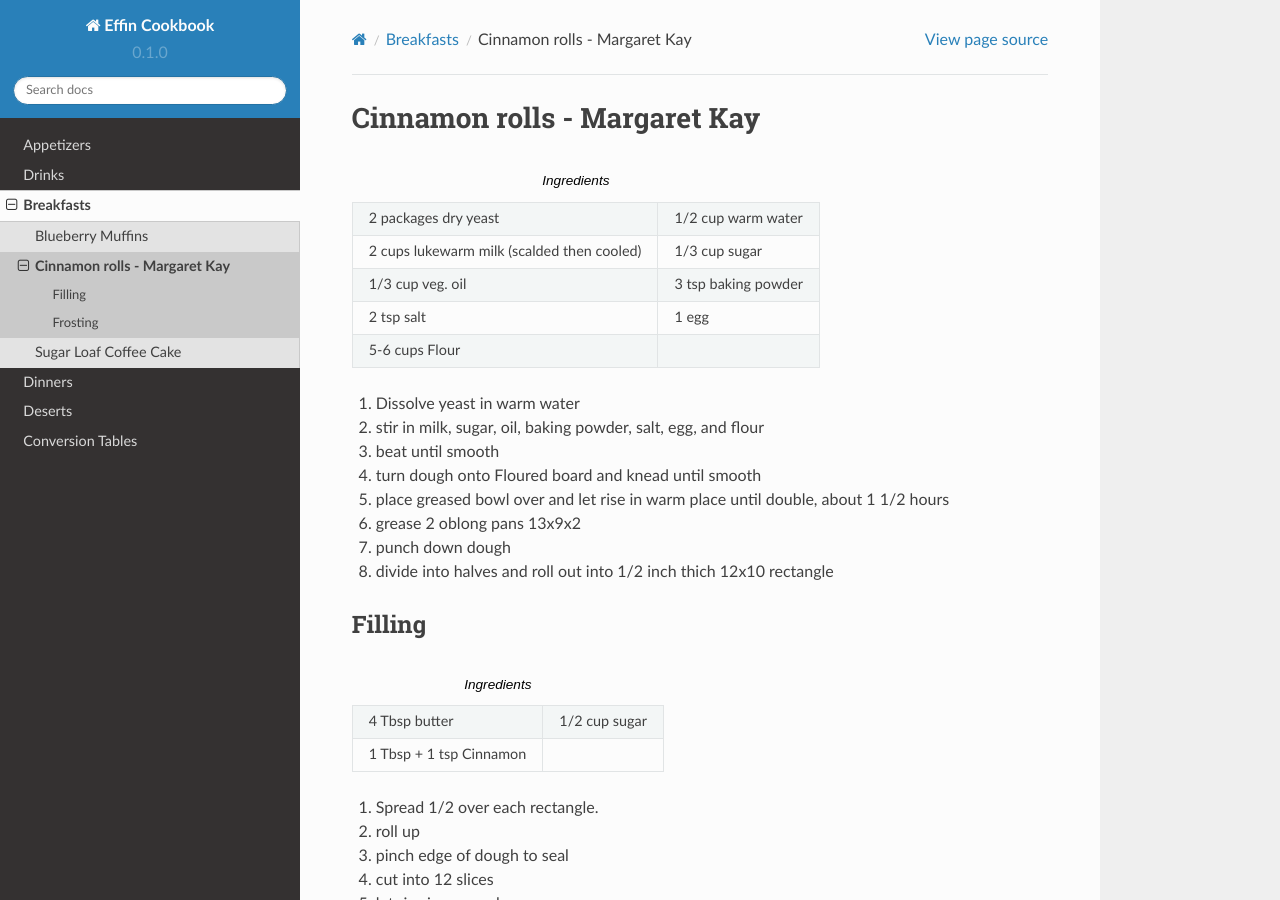
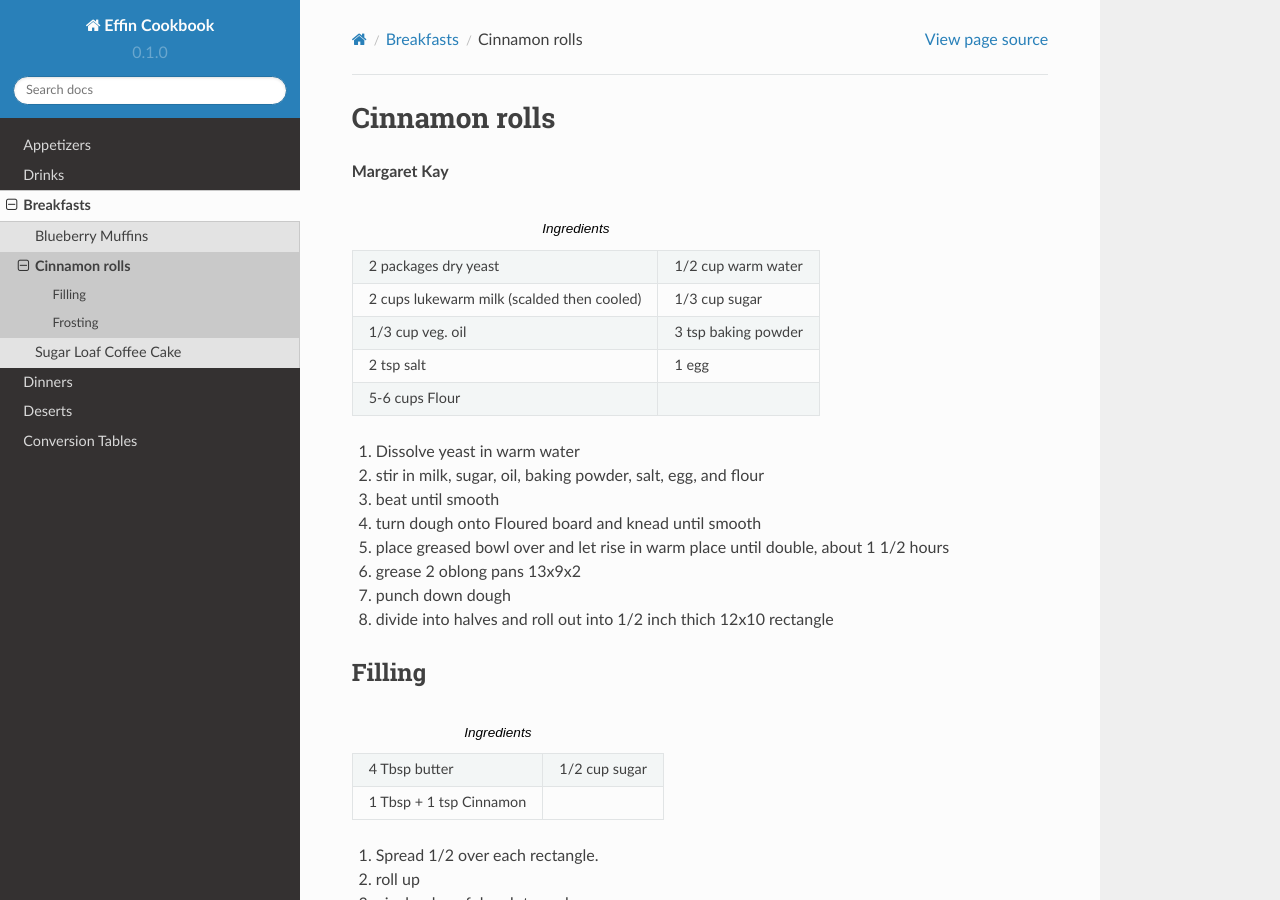
Before and after one commit to cpyarger/Effin-Cookbook, a Sphinx documentation site: the page built from docs/source/breakfasts/cinnamonrolls.rst, in a window 1280 px wide and 900 px high. Built offline with Sphinx 7.4.7 and the Read the Docs theme 2.0.0, drawn with Linux system fonts in a browser that asks for light colours.

Commit message:
formatting

```diff
--- a/docs/source/breakfasts/cinnamonrolls.rst
+++ b/docs/source/breakfasts/cinnamonrolls.rst
@@ -1,5 +1,8 @@
-Cinnamon rolls - Margaret Kay
-=============================
+Cinnamon rolls
+==============
+
+**Margaret Kay**
+
 .. toctree::
 
 .. list-table:: Ingredients
--- a/docs/source/deserts/zuchiniBrownies.rst
+++ b/docs/source/deserts/zuchiniBrownies.rst
@@ -1,8 +1,8 @@
 Zucchini Brownies
 ==============================
----------
-Kim Smith
----------
+
+**Kim Smith**
+
 .. toctree::
 
 .. list-table:: Ingredients
--- a/docs/source/dinners/corncass.rst
+++ b/docs/source/dinners/corncass.rst
@@ -1,8 +1,8 @@
 Corn Casserole
 ==============================
--------------
-Louise Yarger
--------------
+
+**Louise Yarger**
+
 .. toctree::
 
 .. list-table:: Ingredients
```
